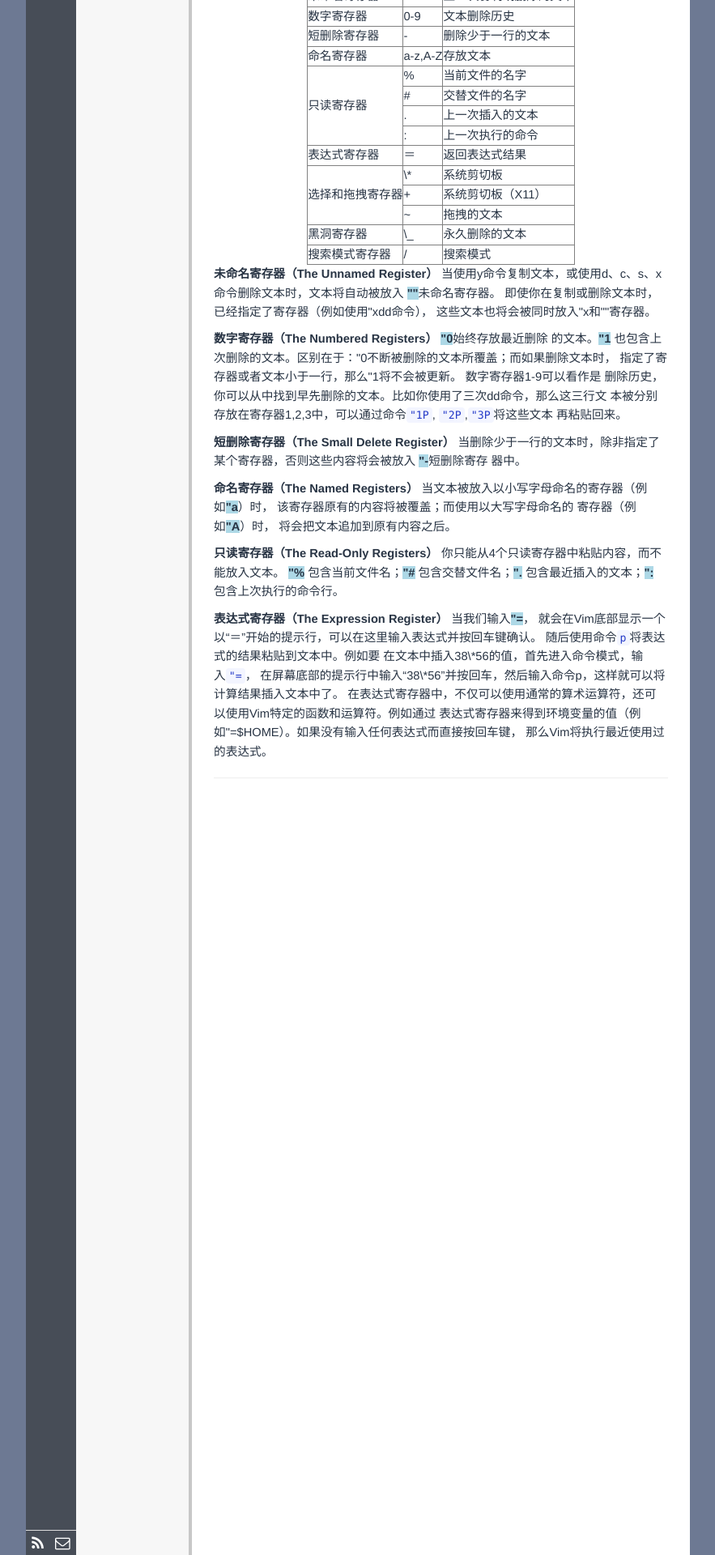
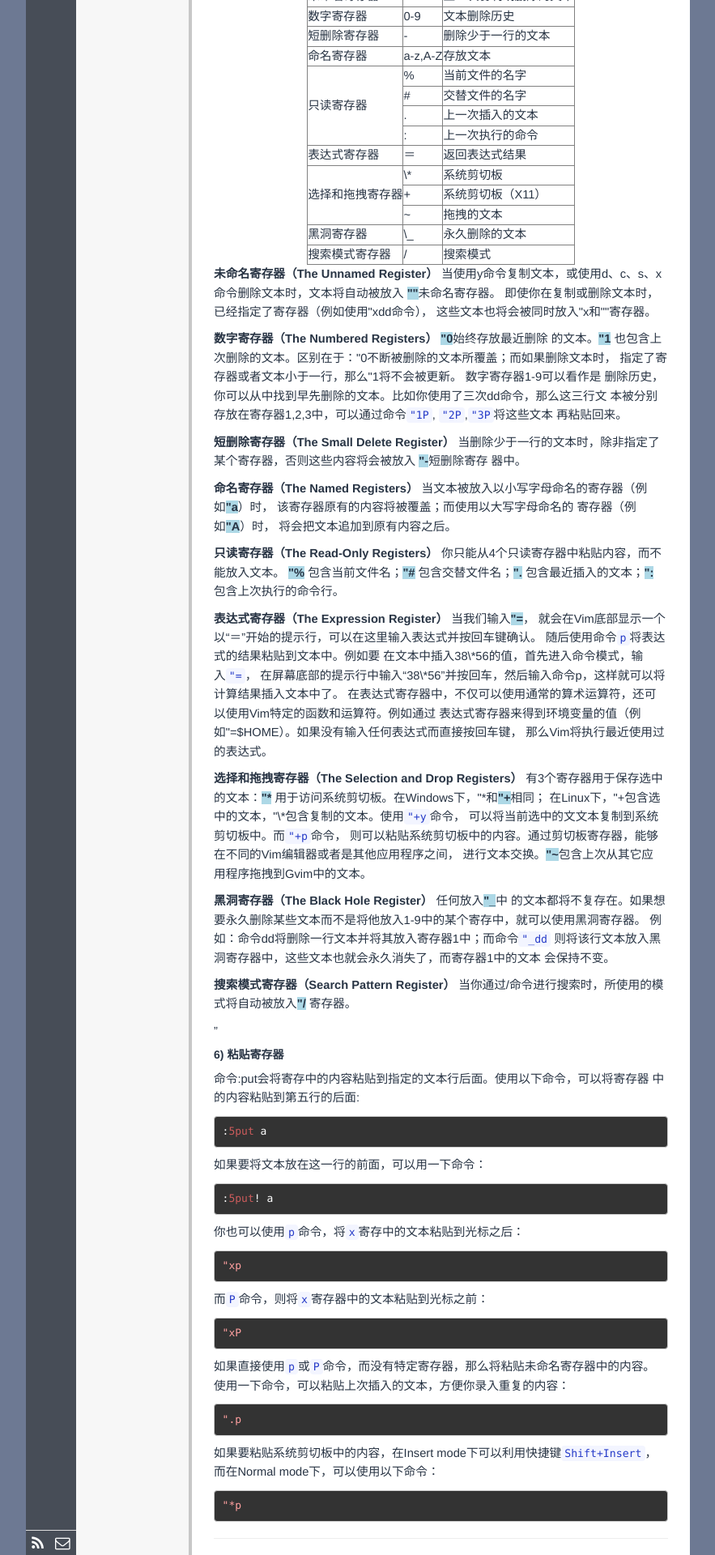
Before and after one commit to polyHong/polyHong.github.io, a Jekyll site: the page built from _posts/tech/2017-04-11-vim-clipboard.md, in a window 1280 px wide. Shown: the part 1203-3123 px from the top of the page at 81% size, without its empty margins (198-1081 px from the left). Built offline with Jekyll 4.4.1, drawn with Linux system fonts in a browser that asks for light colours; Markdown is read by kramdown in place of the engine named in the settings; comment, search, counter and statistics services are not loaded.

Commit message:
update vim-clipboard post

````diff
--- a/_posts/tech/2017-04-11-vim-clipboard.md
+++ b/_posts/tech/2017-04-11-vim-clipboard.md
@@ -184,3 +184,64 @@ description:
 在表达式寄存器中，不仅可以使用通常的算术运算符，还可以使用Vim特定的函数和运算符。例如通过
 表达式寄存器来得到环境变量的值（例如"=$HOME）。如果没有输入任何表达式而直接按回车键，
 那么Vim将执行最近使用过的表达式。</p>
+
+<p><strong>选择和拖拽寄存器（The Selection and Drop Registers）</strong>
+有3个寄存器用于保存选中的文本：<span style="font-weight:bold;background:lightblue">"*</span>
+用于访问系统剪切板。在Windows下，"*和<span style="font-weight:bold;background:lightblue">"+</span>相同；
+在Linux下，"+包含选中的文本，"\*包含复制的文本。使用<code class="inset">"+y</code>命令，
+可以将当前选中的文文本复制到系统剪切板中。而<code class="inset">"+p</code>命令，
+则可以粘贴系统剪切板中的内容。通过剪切板寄存器，能够在不同的Vim编辑器或者是其他应用程序之间，
+进行文本交换。<span style="font-weight:bold;background:lightblue">"~</span>包含上次从其它应
+用程序拖拽到Gvim中的文本。</p>
+
+<p><strong>黑洞寄存器（The Black Hole Register）</strong>
+任何放入<span style="font-weight:bold;background:lightblue">"_</span>中
+的文本都将不复存在。如果想要永久删除某些文本而不是将他放入1-9中的某个寄存中，就可以使用黑洞寄存器。
+例如：命令dd将删除一行文本并将其放入寄存器1中；而命令<code class="inset">"_dd</code>
+则将该行文本放入黑洞寄存器中，这些文本也就会永久消失了，而寄存器1中的文本
+会保持不变。</p>
+
+<p><strong>搜索模式寄存器（Search Pattern Register）</strong>
+当你通过/命令进行搜索时，所使用的模式将自动被放入<span style="font-weight:bold;background:lightblue">"/</span>
+寄存器。</p>"
+
+
+##### **6) 粘贴寄存器**
+命令:put会将寄存中的内容粘贴到指定的文本行后面。使用以下命令，可以将寄存器
+中的内容粘贴到第五行的后面:
+
+```vim
+:5put a
+```
+
+如果要将文本放在这一行的前面，可以用一下命令：
+
+```vim
+:5put! a
+```
+
+你也可以使用`p`命令，将`x`寄存中的文本粘贴到光标之后：
+
+```vim
+"xp
+```
+
+而`P`命令，则将`x`寄存器中的文本粘贴到光标之前：
+
+```vim
+"xP
+```
+
+如果直接使用`p`或`P`命令，而没有特定寄存器，那么将粘贴未命名寄存器中的内容。
+使用一下命令，可以粘贴上次插入的文本，方便你录入重复的内容：
+
+```vim
+".p
+```
+
+如果要粘贴系统剪切板中的内容，在Insert mode下可以利用快捷键`Shift+Insert`，
+而在Normal mode下，可以使用以下命令：
+
+```vim
+"*p
+```
````
Also changed, not shown: 1 other file.
